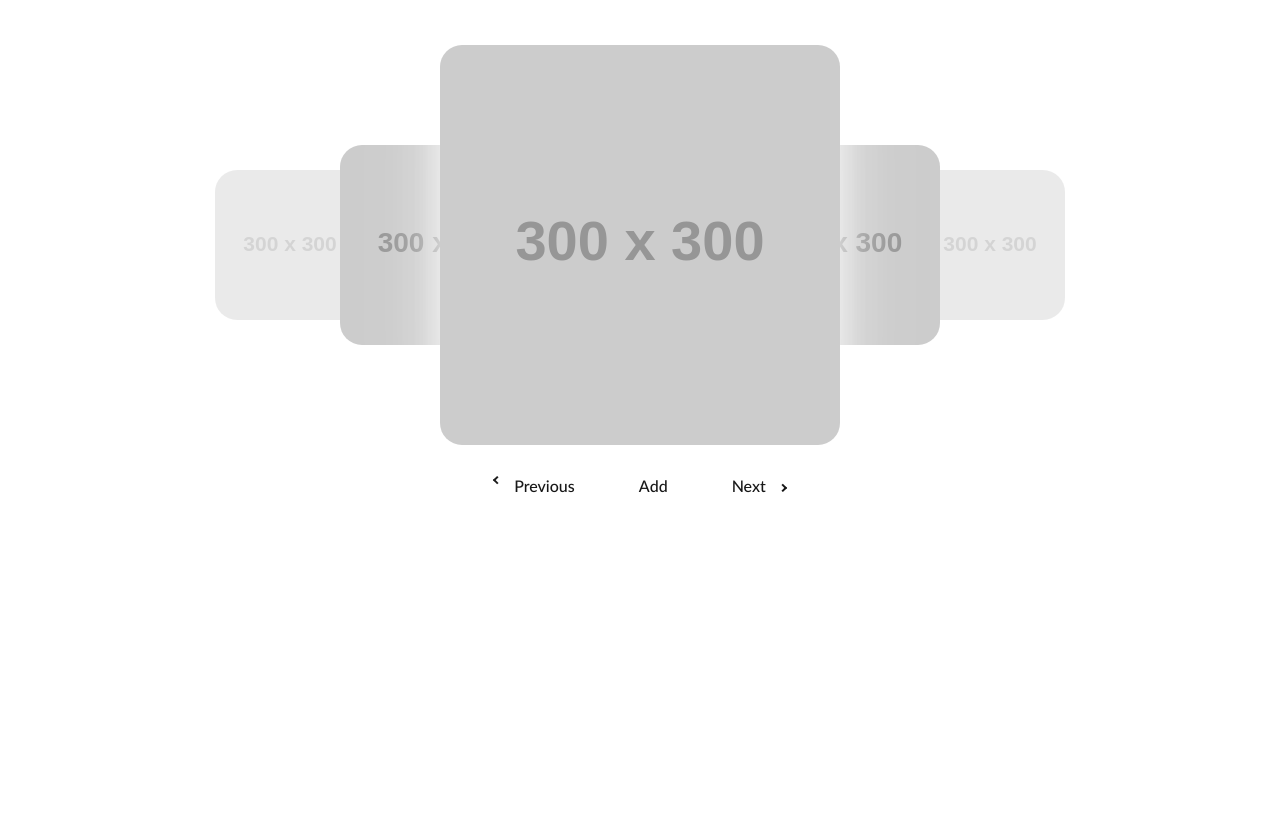
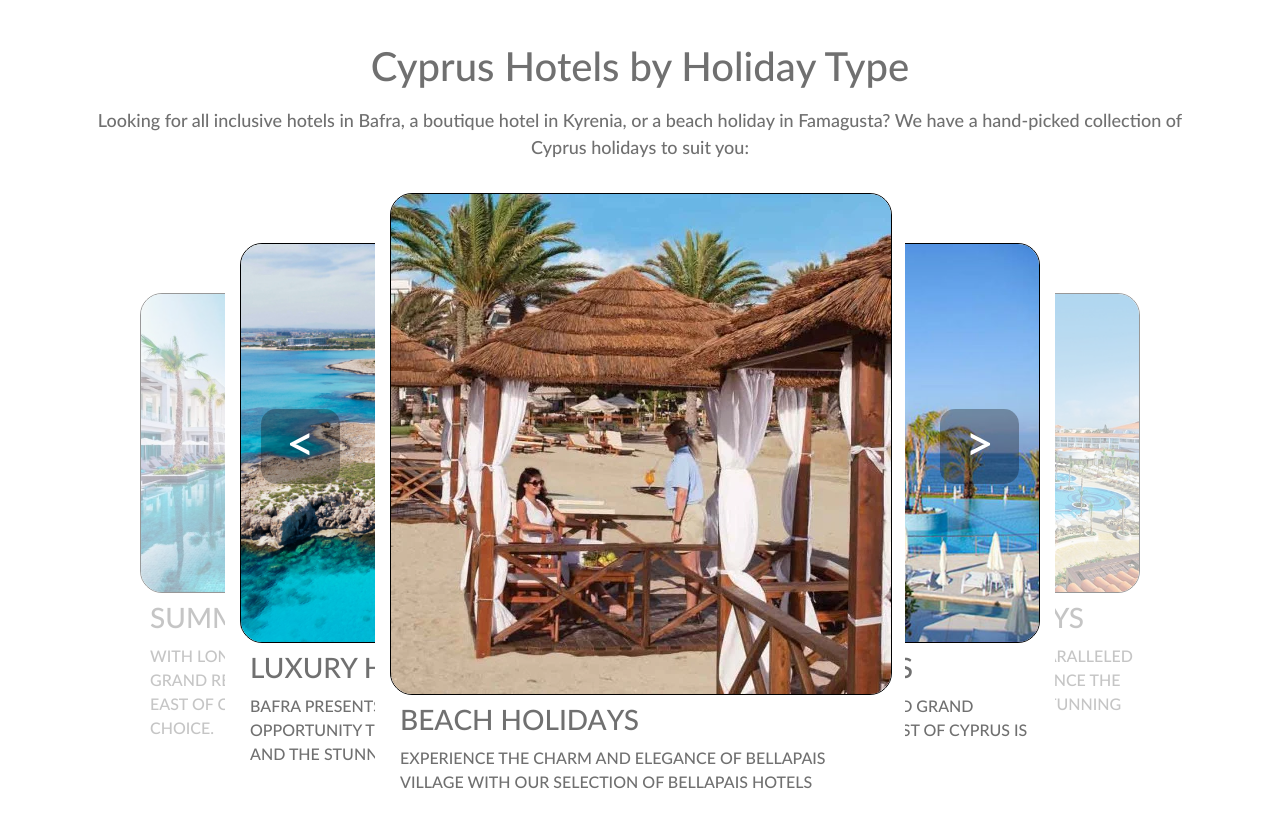
Before and after one commit to Shorjail/cpNewDesign, a website: page home.html in a window 1280 px wide. Shown: the part 4841-5677 px from the top of the page. Before the commit the page ends 5370 px from the top, so only its background shows below. Drawn offline with nearby package versions, Linux system fonts and the light colour scheme; placeholder pictures from the web are drawn by us; files whose address does not match are found by name.

Commit message:
bottom slider

```diff
--- a/assets/css/VanilaCarousel.css
+++ b/assets/css/VanilaCarousel.css
@@ -12,26 +12,42 @@
 }
 
 .gallery-item {
-  height: 150px;
+  height: 300px;
   opacity: 0;
   position: absolute;
   transition: all 0.3s ease-in-out;
-  width: 150px;
+  width: 300px;
   z-index: 0;
-  border-radius: 22px;
+  /* border-radius: 22px; */
+  box-shadow: 0 0 0 15px #fff;
 }
 
 .gallery-item-1 {
   left: 15%;
   opacity: .4;
   transform: translateX(-50%);
+
+}
+.gallery-item-1 img , .gallery-item-5 img {
+  height: 300px;
+  opacity: 1;
+  width: 300px;
+  z-index: 1;
+
 }
 
 .gallery-item-2,
 .gallery-item-4 {
-  height: 200px;
+  height: 400px;
   opacity: 1;
-  width: 200px;
+  width: 400px;
+  z-index: 1;
+}
+.gallery-item-2 img,
+.gallery-item-4 img {
+  height: 400px;
+  opacity: 1;
+  width: 400px;
   z-index: 1;
 }
 
@@ -41,12 +57,12 @@
 }
 
 .gallery-item-3 {
-  box-shadow: 0 0 30px rgba(255, 255, 255, 0.6), 0 0 60px rgba(255, 255, 255, 0.45), 0 0 110px rgba(255, 255, 255, 0.25), 0 0 100px rgba(255, 255, 255, 0.1);
-  height: 400px;
+  /* box-shadow: 0 0 30px rgba(255, 255, 255, 0.6), 0 0 60px rgba(255, 255, 255, 0.45), 0 0 110px rgba(255, 255, 255, 0.25), 0 0 100px rgba(255, 255, 255, 0.1); */
+  height: 500px;
   opacity: 1;
   left: 50%;
   transform: translateX(-50%);
-  width: 400px;
+  width: 500px;
   z-index: 2;
 }
 
@@ -55,6 +71,12 @@
   transform: translateX(-50%);
 }
 
+.gallery-item img {
+  overflow: hidden;
+  border-radius: 22px;
+  border: 1px solid #000;
+
+}
 .gallery-item-5 {
   left: 85%;
   opacity: .4;
@@ -64,17 +86,20 @@
 .gallery-controls {
   display: flex;
   justify-content: center;
-  margin: 30px 0;
+  margin: -21% 0;
 }
 
 .gallery-controls button {
-  background-color: transparent;
+  background-color: rgba(0,0,0,0.3);
+  color:white;
   border: 0;
   cursor: pointer;
-  font-size: 16px;
-  margin: 0 20px;
-  padding: 0 12px;
+  font-size: 50px;
+  margin: 0 300px;
+  padding: 0 25px;
   text-transform: capitalize;
+  z-index: 99;
+  border-radius: 15px;
 }
 
 .gallery-controls button:focus {
@@ -85,7 +110,7 @@
   position: relative;
 }
 
-.gallery-controls-previous::before {
+/* .gallery-controls-previous::before {
   border: solid #000;
   border-width: 0 2px 2px 0;
   content: '';
@@ -125,7 +150,7 @@
 
 .gallery-controls-next:hover::before {
   right: -18px;
-}
+} */
 
 .gallery-nav {
   bottom: -15px;
@@ -148,3 +173,12 @@
 .gallery-nav li.gallery-item-selected {
   background: #555;
 }
+
+.gallery-item-text {
+  background-color:#fff;
+  padding-top: 10px;
+  padding-left: 10px;
+  text-transform: uppercase;
+  box-shadow: 0 0 0 15px #fff;
+  padding-bottom: 25px;
+}
--- a/assets/css/style.css
+++ b/assets/css/style.css
@@ -357,6 +357,10 @@ background-color: var(--primary-color) !important;
 .cyp_holidays_sec a:hover{
     color: var(--menu-text-color);
 }
+.widget-5 .cyp_holidays {
+
+    margin-bottom: 5rem;
+}
 @media (min-width: 1400px){
 
     .container, .container-lg, .container-md, .container-sm, .container-xl {
--- a/assets/js/VanilaCarousel.js
+++ b/assets/js/VanilaCarousel.js
@@ -1,6 +1,6 @@
 const galleryContainer = document.querySelector('.gallery-container');
 const galleryControlsContainer = document.querySelector('.gallery-controls');
-const galleryControls = ['previous', 'add', 'next'];
+const galleryControls = ['previous',  'next'];
 const galleryItems = document.querySelectorAll('.gallery-item');
 
 class Carousel {
@@ -49,10 +49,17 @@ class Carousel {
 
   // Construct the carousel controls
   setControls() {
+    var controlName ="";
     this.carouselControls.forEach(control => {
       galleryControlsContainer.appendChild(document.createElement('button')).className = `gallery-controls-${control}`;
 
-      document.querySelector(`.gallery-controls-${control}`).innerText = control;
+      if(control == 'previous') {
+        controlName = "<";
+      }else if(control=='next'){
+        controlName=">";
+      }
+
+      document.querySelector(`.gallery-controls-${control}`).innerText = controlName;
     });
   }
 
--- a/home.html
+++ b/home.html
@@ -1048,13 +1048,73 @@
             </div>
 
             <div class="container widget-5">
+
+                <div class="cyp_holidays text-center f30 ">
+                    <h1 class="f40"> Cyprus Hotels by Holiday Type</h1>
+                    <p class="f18 mt-3">Looking for all inclusive hotels in Bafra, a boutique hotel in Kyrenia, or a beach holiday in Famagusta? We have a hand-picked collection of
+                        Cyprus holidays to suit you:</p>
+                </div>
                 <div class="gallery">
                     <div class="gallery-container">
-                      <img class="gallery-item gallery-item-1" src="http://fakeimg.pl/300/?text=1" data-index="1">
-                      <img class="gallery-item gallery-item-2" src="http://fakeimg.pl/300/?text=2" data-index="2">
-                      <img class="gallery-item gallery-item-3" src="http://fakeimg.pl/300/?text=3" data-index="3">
-                      <img class="gallery-item gallery-item-4" src="http://fakeimg.pl/300/?text=4" data-index="4">
-                      <img class="gallery-item gallery-item-5" src="http://fakeimg.pl/300/?text=5" data-index="5">
+                        <div class="gallery-item gallery-item-1" data-index="1">
+                            <img  src="assets/images/Vanila/01.jpg" >
+                            <div class="gallery-item-text">
+
+                                <h3>Summer holidays</h3>
+                                <p>With long sandy beaches and grand resorts,
+                                   Famagusta in the east of Cyprus is a popular choice.</p>
+                            </div>
+
+
+                        </div>
+                      <div class="gallery-item gallery-item-2" data-index="2">
+                        <img src="assets/images/Vanila/04.jpg" >
+                        <div class="gallery-item-text">
+                            <h3>Luxury holidays</h3>
+                            <p>Bafra presents an unparalleled opportunity to
+                                experience the countryside and the stunning beaches of Cyprus.</p>
+
+                        </div>
+
+                      </div>
+
+
+                      <div class="gallery-item gallery-item-3"  data-index="3">
+                        <img class="" src="assets/images/Vanila/06.webp">
+                        <div class="gallery-item-text">
+                            <h3>Beach holidays</h3>
+                            <p>Experience the charm and elegance of Bellapais
+                                Village with our selection of Bellapais hotels</p>
+
+                        </div>
+
+                    </div>
+
+                    <div class="gallery-item gallery-item-4"  data-index="4">
+                        <img src="assets/images/Vanila/05.jpg" >
+                        <div class="gallery-item-text">
+                            <h3>Kyrenia holidays</h3>
+                            <p>With long sandy beaches and grand resorts,
+                                Famagusta in the east of Cyprus is a popular choice.</p>
+
+                        </div>
+
+
+                    </div>
+
+                    <div class="gallery-item gallery-item-5" data-index="5">
+
+                        <img  src="assets/images/Vanila/02.jpg">
+                        <div class="gallery-item-text">
+                            <h3>Bafra holidays</h3>
+                            <p>Bafra presents an unparalleled opportunity to
+                                experience the countryside and the stunning beaches of Cyprus.</p>
+
+                        </div>
+
+
+                    </div>
+
                     </div>
                     <div class="gallery-controls"></div>
                   </div>
```
Also changed, not shown: assets/images/Vanila/01.jpg (added), assets/images/Vanila/02.jpg (added), assets/images/Vanila/03.jpg (added), assets/images/Vanila/04.jpg (added), assets/images/Vanila/05.jpg (added), assets/images/Vanila/06.webp (added).
